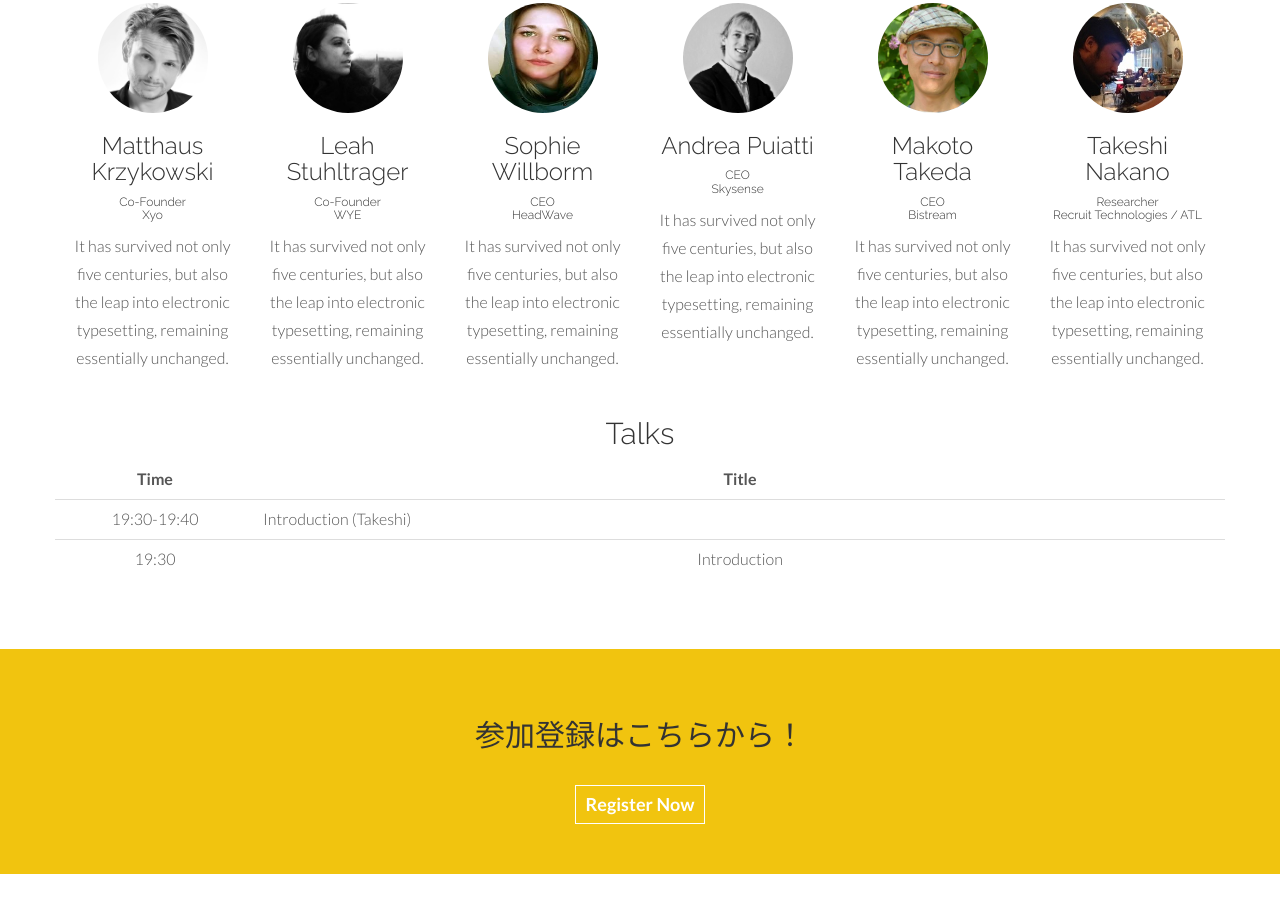
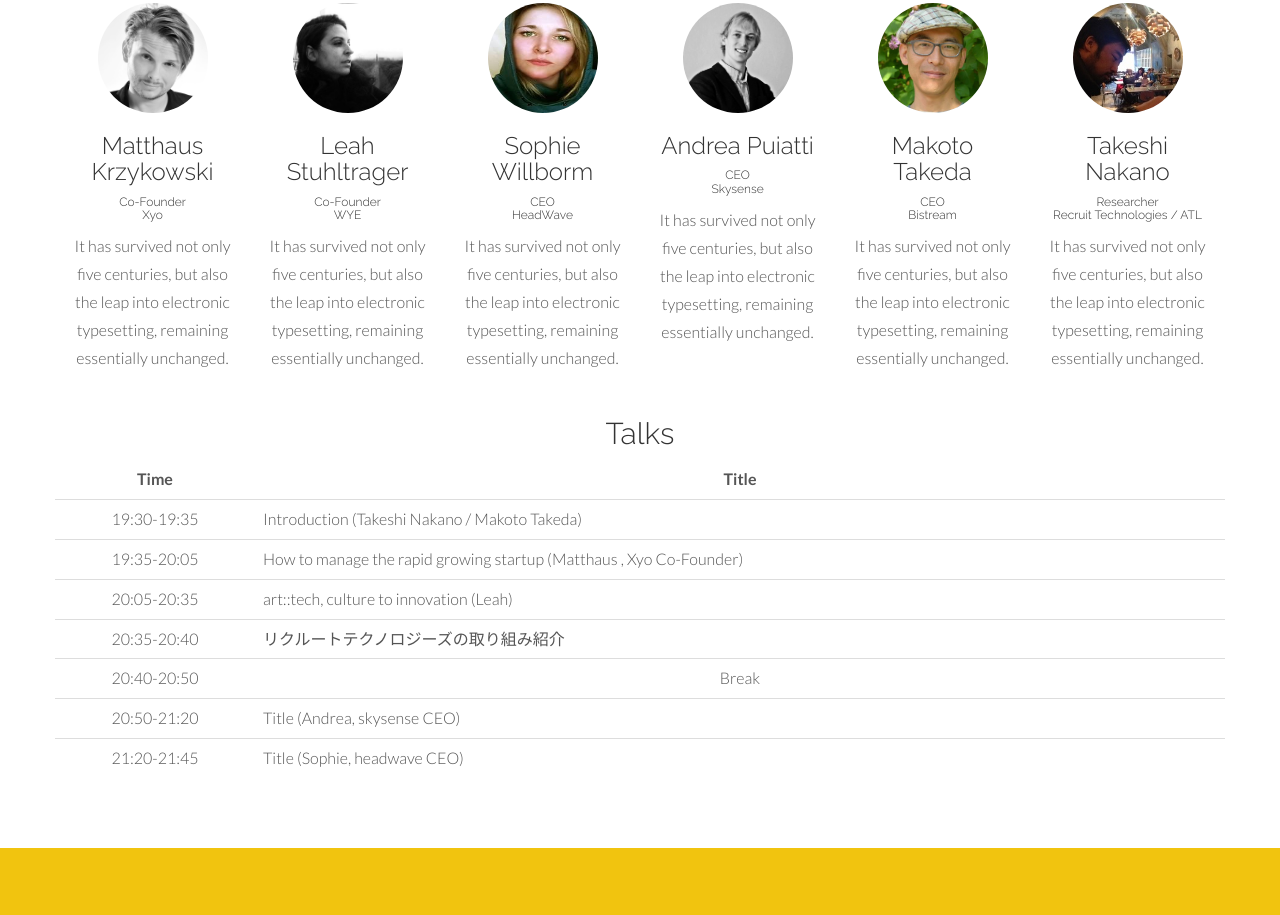
Before and after one commit to tf0054/ffmpeg.wasm, a plain HTML site: page index.html in a window 1280 px wide. Shown: the part 1254-2169 px from the top of the page. Drawn offline with Linux system fonts and the light colour scheme.

Commit message:
update timetable

```diff
--- a/index.html
+++ b/index.html
@@ -41,33 +41,6 @@
           </button>
           <a class="navbar-brand" href="#"><b>Berlin Innovation Meetup in Tokyo</b></a>
         </div>
-<!--
-        <div class="navbar-collapse collapse">
-          <ul class="nav navbar-nav">
-            <li class="active"><a href="index.html">Home</a></li>
-            <li><a href="about.html">About</a></li>
-            <li><a href="portfolio.html">Portfolio</a></li>
-            <li><a href="contact.html">Contact</a></li>
-            <li class="dropdown">
-              <a href="#" class="dropdown-toggle" data-toggle="dropdown">Pages <b class="caret"></b></a>
-              <ul class="dropdown-menu">
-                <li><a href="index2.html">Home Variation</a></li>
-                <li><a href="services.html">Services</a></li>
-                <li><a href="pricing.html">Pricing Tables</a></li>
-                <li class="divider"></li>
-				<li><a href="portfolio4.html">Portfolio 4 Col.</a></li>
-				<li><a href="single.html">Single Project</a></li>
-                <li class="divider"></li>
-                <li><a href="blog.html">Blog</a></li>
-                <li><a href="blog-post.html">Blog Post</a></li>
-                <li class="divider"></li>
-                <li><a href="404.html">404 Error</a></li>
-                <li><a href="soon.html">Coming Soon</a></li>
-              </ul>
-            </li>
-          </ul>
-        </div>
--->
       </div>
     </div>
 
@@ -88,7 +61,7 @@
 			<div class="row centered">
 				<div class="col-lg-6">
 					<h3>About This Meetup</h3>
-					<p class="text-left">ヨーロッパのスタートアップシーンにおいて、ベルリンに注目が集まっていることをご存知でしょうか。Recruit Technologies / Advanced Technology Labではその成長に以前より注目しており現地のスタートアップと交流をはかっておりましたが、この度ベルリンのスタートアップCEOや関係者を東京に招き、Meetupを開催することにいたしました。起業から現在にいたるまでの道のりや、スタートアップにおけるチームマネジメントの現場などを語って頂きます。</p>
+					<p class="text-left">ヨーロッパのスタートアップシーンにおいて、ベルリンに注目が集まっていることをご存知でしょうか。Recruit Technologies / Advanced Technology Labではその成長に以前より注目しており現地のスタートアップと交流をはかっておりましたが、この度ベルリンのスタートアップCEOが来日するのにあわせて、Meetupを開催することにいたしました。起業から現在にいたるまでの道のりや、スタートアップにおけるチームマネジメントの現場などを語って頂きます。</p>
                     <p class="text-left">ベルリンのスタートアップシーンに興味のある方はもちろん、 起業をお考えの方や、スタートアップで働いている、あるいは働きたいと考えている方々にとっても興味深い機会となるかとおもいます。是非皆様この貴重な機会にご参加ください。</p>
 				</div><!-- /col-lg-4 -->
 
@@ -104,11 +77,6 @@
 			</div><!-- /row -->
 		</div><!-- /container -->
 	</div><!-- /yellow wrap -->
-
-
-
-
-
 
 
 	<!-- White Wrap Ver. 2 / Team Members -->
@@ -168,12 +136,32 @@
   </thead>
   <tbody>
     <tr>
-      <td>19:30-19:40</td>
-      <td align="left">Introduction (Takeshi)</td>
+      <td>19:30-19:35</td>
+      <td align="left">Introduction (Takeshi Nakano / Makoto Takeda)</td>
     </tr>
     <tr>
-      <td>19:30</td>
-      <td>Introduction</td>
+      <td>19:35-20:05</td>
+      <td align="left">How to manage the rapid growing startup (Matthaus , Xyo Co-Founder)</td>
+    </tr>
+    <tr>
+      <td>20:05-20:35</td>
+      <td align="left">art::tech, culture to innovation (Leah)</td>
+    </tr>
+    <tr>
+      <td>20:35-20:40</td>
+      <td align="left">リクルートテクノロジーズの取り組み紹介</td>
+    </tr>
+    <tr>
+      <td>20:40-20:50</td>
+      <td>Break</td>
+    </tr>
+    <tr>
+      <td>20:50-21:20</td>
+      <td align="left">Title (Andrea, skysense CEO)</td>
+    </tr>
+    <tr>
+      <td>21:20-21:45</td>
+      <td align="left">Title (Sophie, headwave CEO)</td>
     </tr>
   </tbody>
   </table>
```
